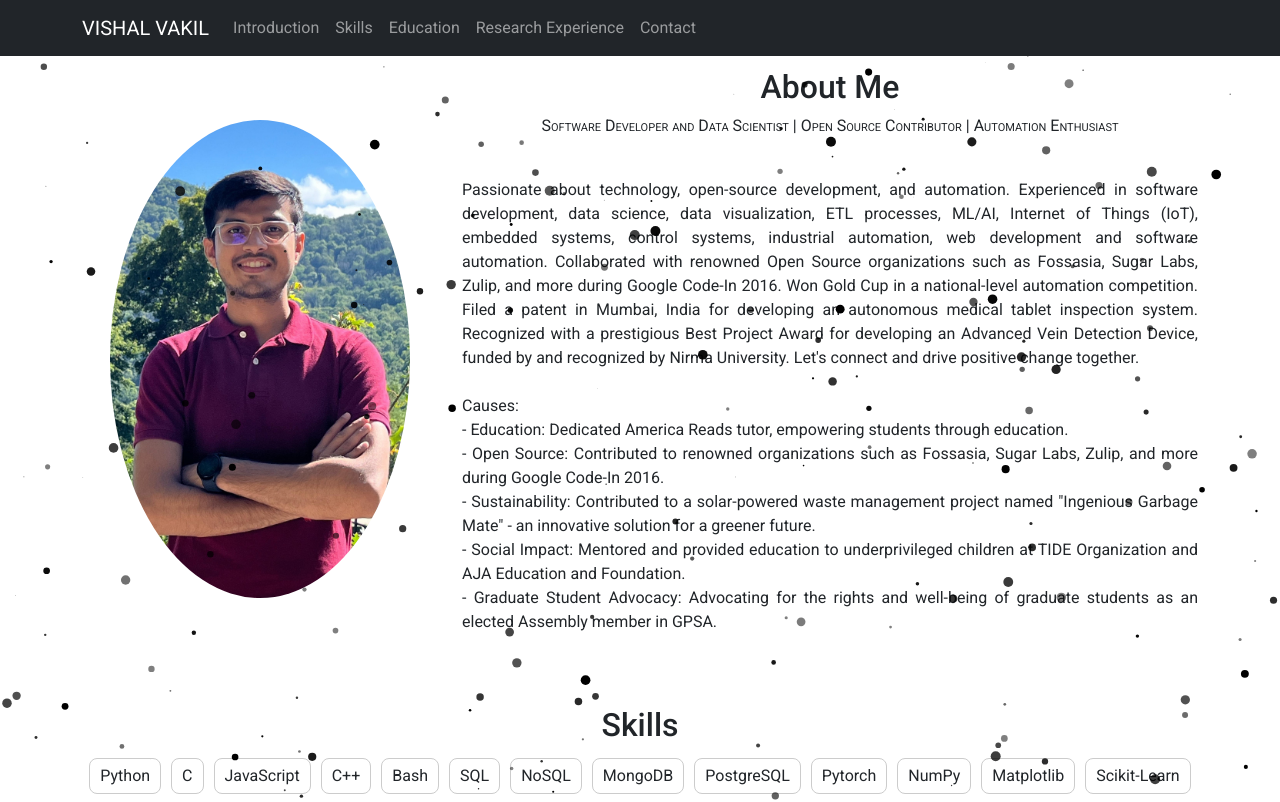
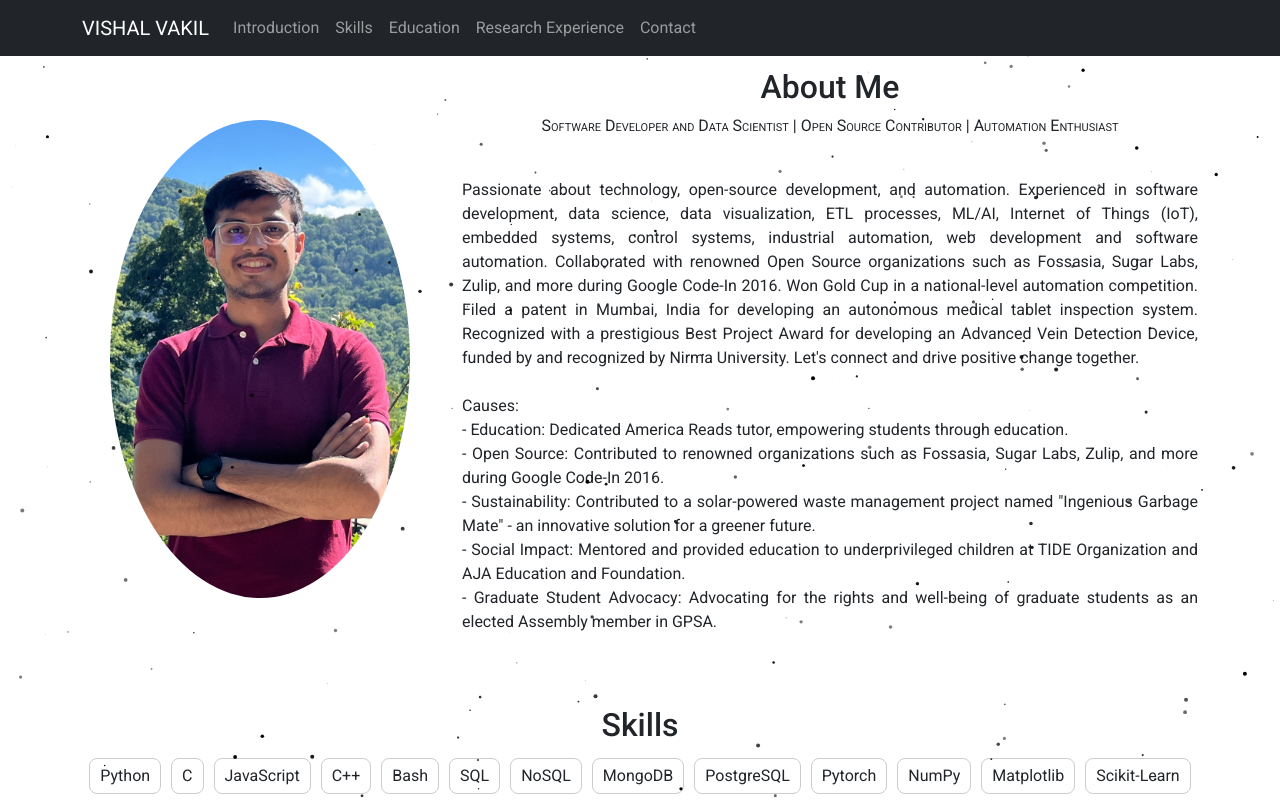
Before and after one commit to VishalVakil/VishalVakil.github.io, a React (Create React App) app: page / in a window 1280 px wide. Shown: the top 802 px of the page. Built offline with nearby package versions, Linux system fonts and the light colour scheme.

Commit message:
Final BG

```diff
--- a/src/Particles.js
+++ b/src/Particles.js
@@ -42,7 +42,7 @@ class Canvas extends Component {
               }
             },
             size: {
-              value: { min: 0.1, max: 5 },
+              value: { min: 0.1, max: 2 },
               animation: {
                 enable: true,
                 speed: 3,
```
